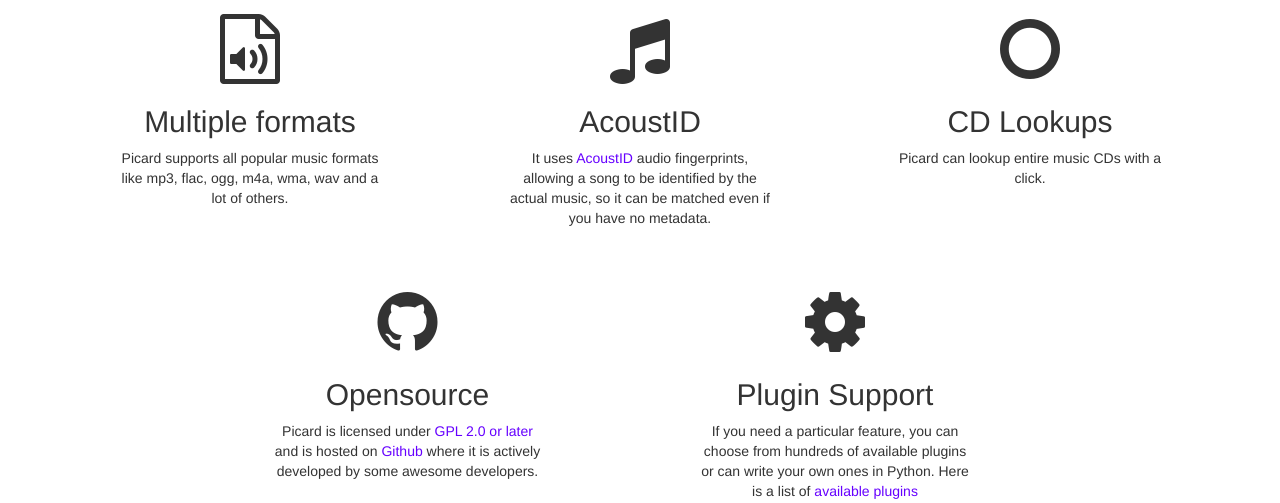
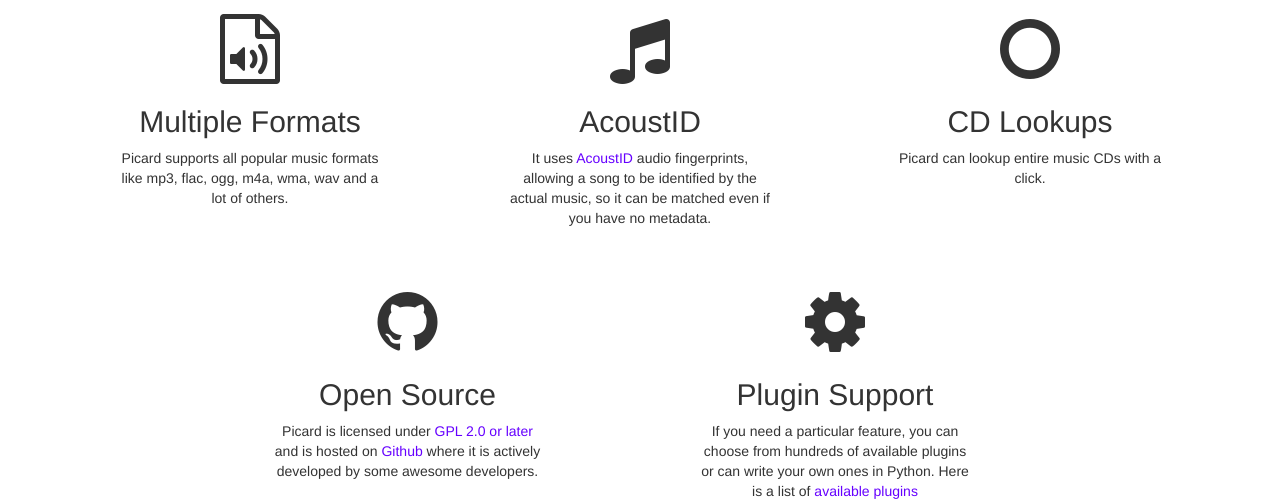
Before and after one commit to metabrainz/picard-website, a Flask app: page / in a window 1280 px wide. Shown: the part 574-1077 px from the top of the page. Run offline with Flask 2, Linux system fonts and the light colour scheme; style sheets or scripts are compiled from the project's sources; parts of the project's set-up code (start-up, migrations or seed data) failed here and were passed over; some libraries are stand-ins or nearby versions.

Commit message:
Standardize on title case

```diff
--- a/templates/index.html
+++ b/templates/index.html
@@ -34,7 +34,7 @@
           <div class="col-md-4">
             <div class="col-md-10 col-md-offset-1">
               <i class="features-img fa fa-file-audio-o fa-5x"></i>
-              <h2>Multiple formats</h2>
+              <h2>Multiple Formats</h2>
               <p>Picard supports all popular music formats like mp3, flac, ogg, m4a, wma, wav and a lot of others.</p>
             </div>
           </div>
@@ -60,7 +60,7 @@
           <div class="col-md-4 col-md-offset-1">
             <div class="col-md-10 col-md-offset-3">
             <i class="fa fa-github fa-5x"></i>
-            <h2>Opensource</h2>
+            <h2>Open Source</h2>
             <p>Picard is licensed under <a href="http://www.gnu.org/copyleft/gpl.html">GPL 2.0 or later</a> and is hosted on <a href="https://github.com/musicbrainz/picard">Github</a> where it is actively developed by some awesome developers.</p>
             </div>
           </div>
```
